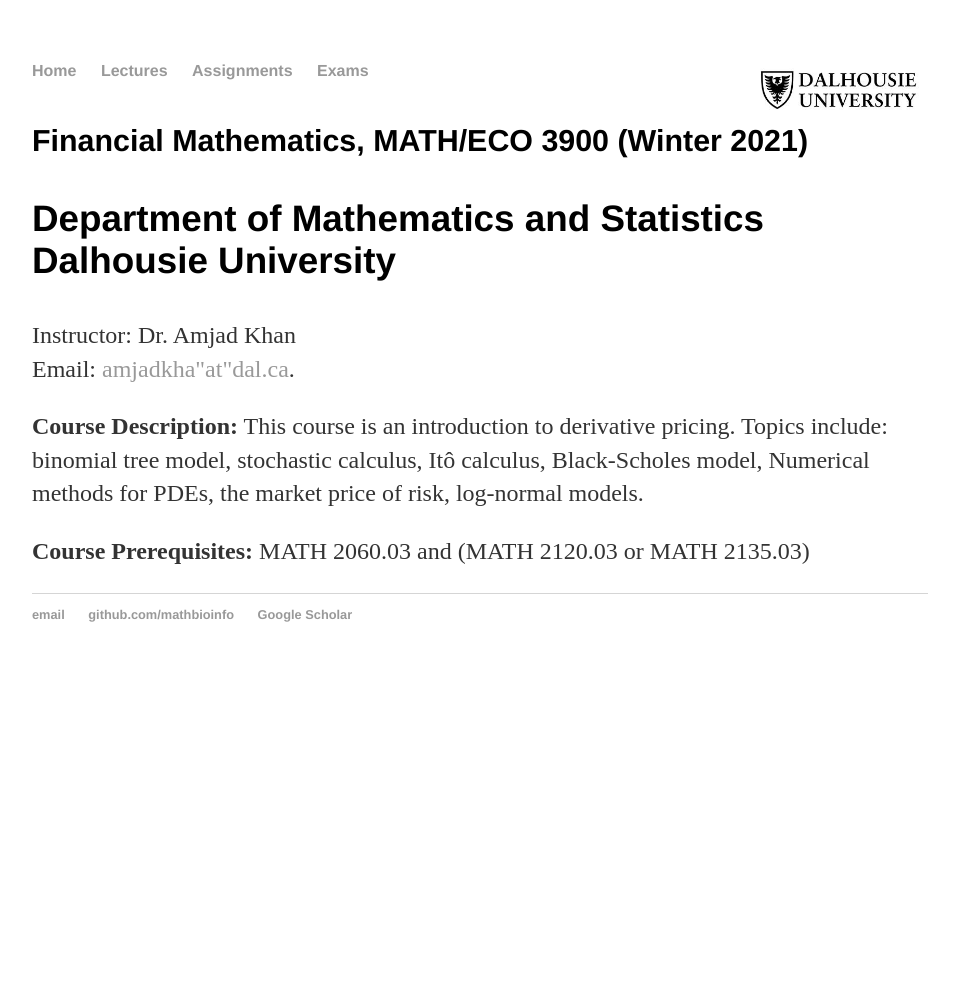
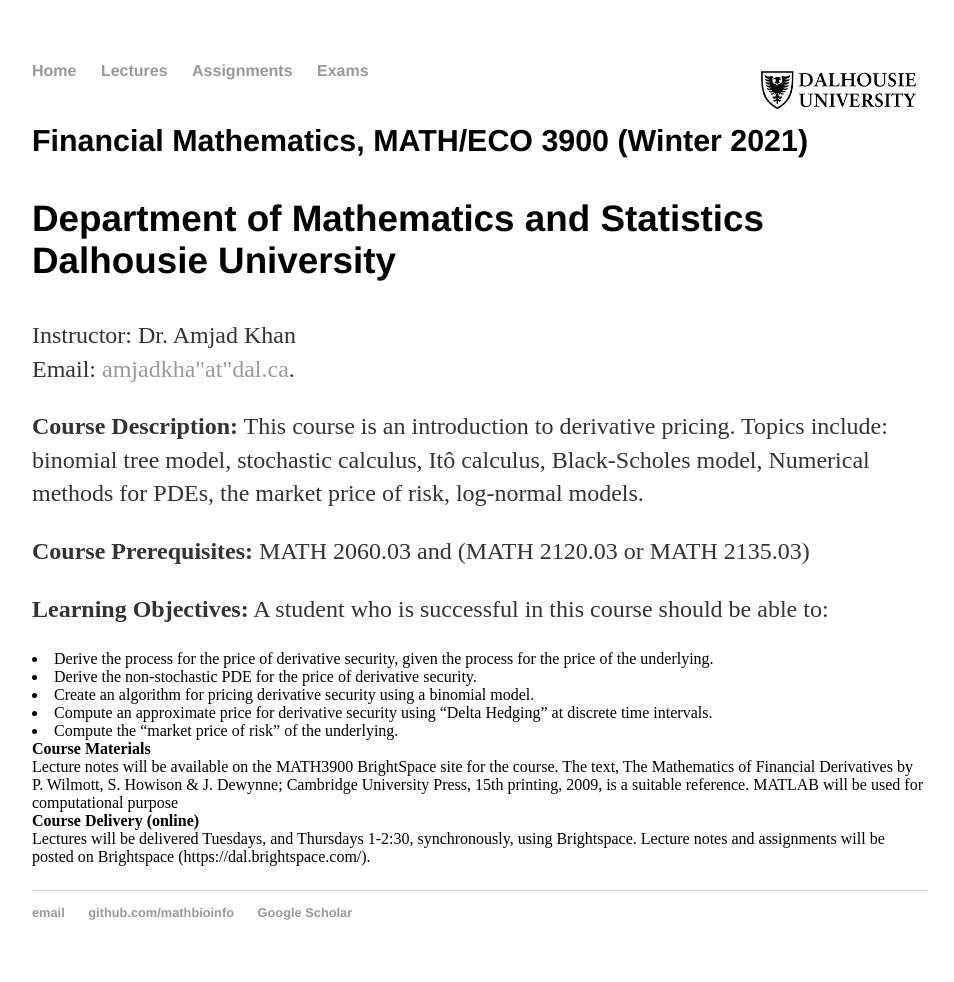
Before and after one commit to MathBioInfo/amjadkhan, a Jekyll site: the page Teaching/financialmath2021/index.html, which Jekyll copies as it is, in a window 1280 px wide. Shown: the whole page, without its empty margins (160-1114 px from the left). Built offline with Jekyll 4.4.1, drawn with Linux system fonts in a browser that asks for light colours; before the commit the page ends 900 px from its top, so only the background shows below that.

Commit message:
Update index.html

```diff
--- a/Teaching/financialmath2021/index.html
+++ b/Teaching/financialmath2021/index.html
@@ -26,6 +26,20 @@
                              calculus, Itô calculus, Black-Scholes model, Numerical methods for PDEs, the market price of risk, log-normal models.
 				</p>
 			<p><b>Course Prerequisites:</b> MATH 2060.03 and (MATH 2120.03 or MATH 2135.03) </p>
+			<p><b>Learning Objectives:</b> A student who is successful in this course should be able to:
+				<li>Derive the process for the price of derivative security, given the process for the price of the underlying.
+				<li> Derive the non-stochastic PDE for the price of derivative security.
+				<li>Create an algorithm for pricing derivative security using a binomial model.
+				<li>Compute an approximate price for derivative security using “Delta Hedging” at discrete time intervals.
+				<li>Compute the “market price of risk” of the underlying.
+				<br><b>Course Materials</b>
+				<br>Lecture notes will be available on the MATH3900 BrightSpace site for the course. The text, The Mathematics of Financial
+				Derivatives by P. Wilmott, S. Howison & J. Dewynne; Cambridge University Press, 15th printing, 2009, is a suitable reference.
+				MATLAB will be used for computational purpose
+		           <br><b>Course Delivery (online)</b>
+			   </br>Lectures will be delivered Tuesdays, and Thursdays 1-2:30, synchronously, using Brightspace. Lecture notes and assignments will be posted
+			   on Brightspace (https://dal.brightspace.com/).
+</p>
 
     		</div><!-- /.blurb -->
 		</div><!-- /.container -->
```
